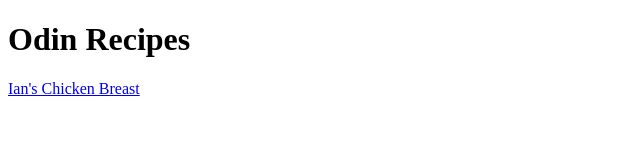
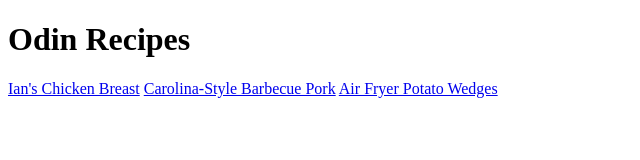
Before and after one commit to ianbnel/odin-recipes, a plain HTML site: page index.html in a window 1280 px wide. Shown: the whole page, without its empty margins (0-640 px from the left). Drawn offline with Linux system fonts and the light colour scheme.

Commit message:
Links to 2 new recipes

```diff
--- a/index.html
+++ b/index.html
@@ -9,5 +9,7 @@
 <body>
     <h1>Odin Recipes</h1>
     <a href="recipes/chickenbreast.html">Ian's Chicken Breast</a>
+    <a href="recipes/bbqpork.html">Carolina-Style Barbecue Pork</a>
+    <a href="recipes/potatowedges.html">Air Fryer Potato Wedges</a>
 </body>
 </html>
```
